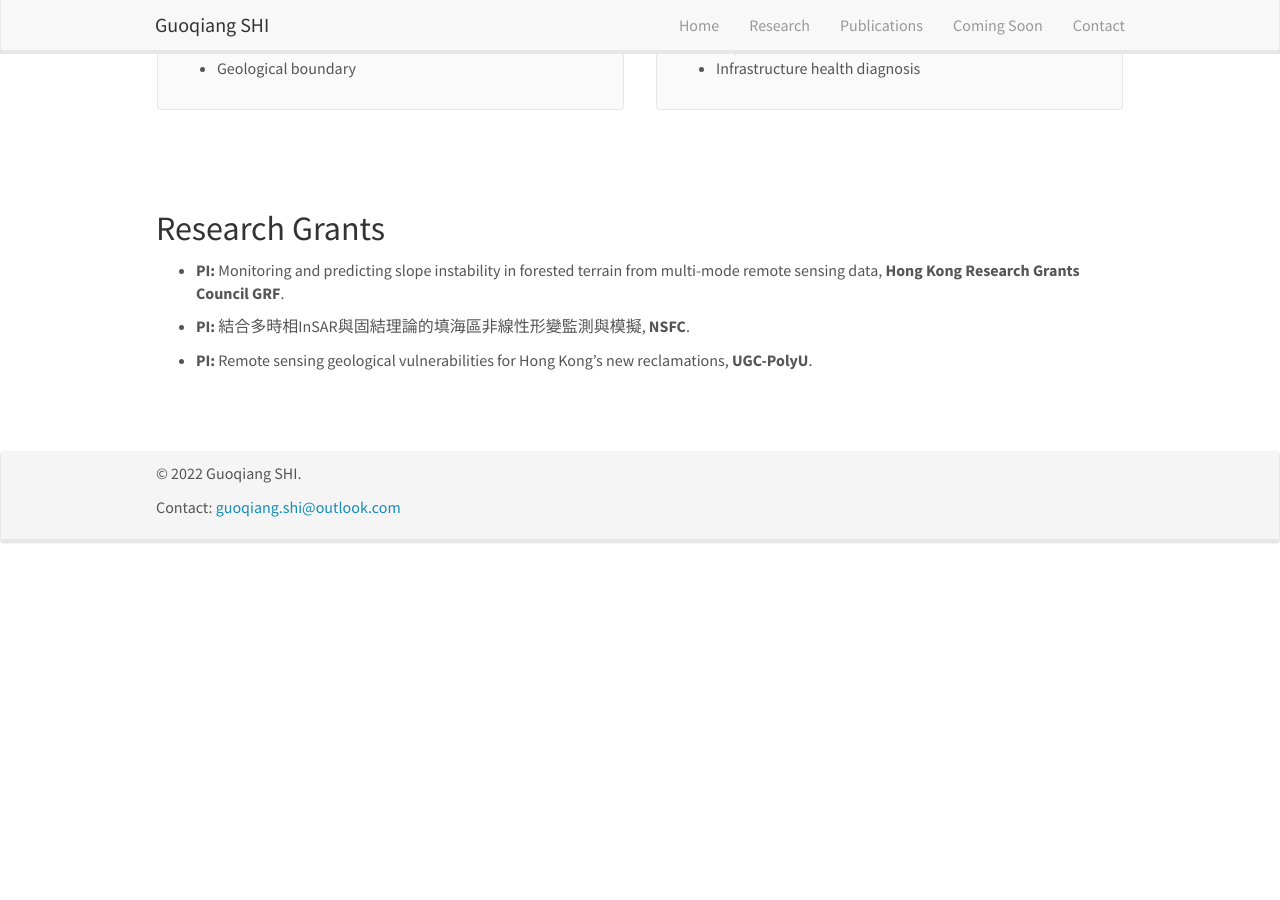
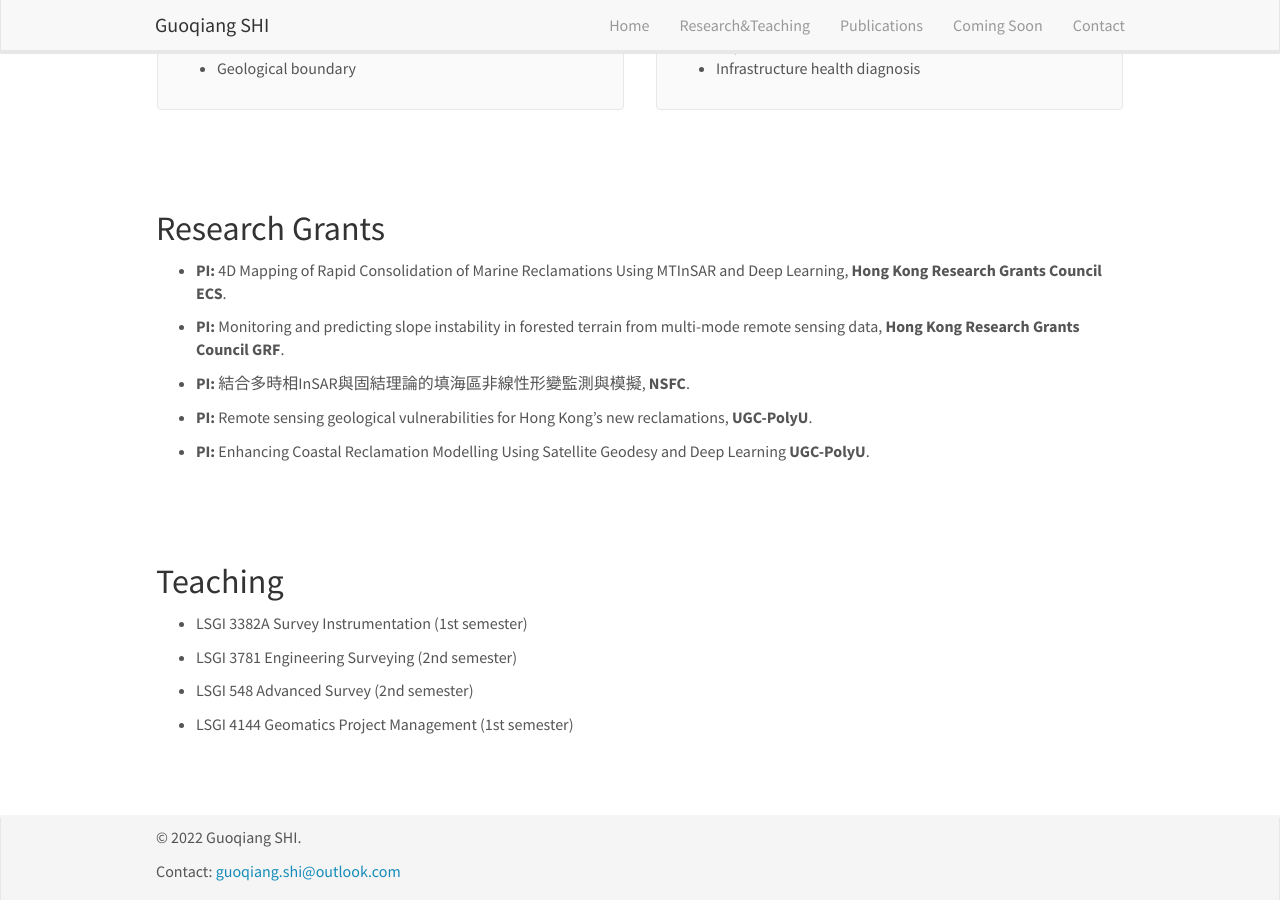
Before and after one commit to guoqiangshi/guoqiangshi.github.io, a Jekyll site: the page research.html, which Jekyll copies as it is, in a window 1280 px wide and 900 px high, scrolled down 881 px. Built offline with Jekyll 4.4.1, drawn with Linux system fonts in a browser that asks for light colours; nearby versions of some CDN libraries; library files that are not in the unit come from our copies; before the commit the page ends 1446 px from its top, so only the background shows below that; grey boxes are pictures that could not be loaded.

Commit message:
Update research.html

```diff
--- a/research.html
+++ b/research.html
@@ -44,7 +44,7 @@
 	<div class="collapse navbar-collapse" id="navbar-collapse-1">
 	  <ul class="nav navbar-nav navbar-right">
 		<li><a href="/">Home</a></li>
-		<li><a href="/research">Research</a></li>
+		<li><a href="/research">Research&Teaching</a></li>
 		<li><a href="/publications">Publications</a></li>
 		<li><a href="/comingsoon">Coming Soon</a></li>
 		<li><a href="/contact">Contact</a></li>
@@ -280,6 +280,9 @@
 <div class="largefont">
 
     <ul>
+		<li>
+			<p><strong>PI:</strong> 4D Mapping of Rapid Consolidation of Marine Reclamations Using MTInSAR and Deep Learning,  <strong>Hong Kong Research Grants Council ECS</strong>.</p>
+		</li>
       <li>
         <p><strong>PI:</strong> Monitoring and predicting slope instability in forested terrain from multi-mode remote sensing data, <strong>Hong Kong Research Grants Council GRF</strong>.</p>
       </li>
@@ -289,6 +292,46 @@
       <li>
         <p><strong>PI:</strong> Remote sensing geological vulnerabilities for Hong Kong’s new reclamations, <strong>UGC-PolyU</strong>.</p>
       </li>
+	  <li>
+		<p><strong>PI:</strong> Enhancing Coastal Reclamation Modelling Using Satellite Geodesy and Deep Learning <strong>UGC-PolyU</strong>.</p>
+      </li>
+
+	    <p><br /></p>
+	    <p><br /></p>
+    </ul>
+
+  </div>
+
+
+</div>
+
+
+      </div>
+    </div>
+
+
+
+<div class="container-fluid">
+      <div class="row">
+        <div id="gridid" class="col-sm-12">
+  <h2 id="teaching">Teaching</h2>
+
+<div class="largefont">
+
+    <ul>
+		<li>
+			<p> LSGI 3382A Survey Instrumentation (1st semester)</p>
+		</li>
+      <li>
+        <p>LSGI 3781 Engineering Surveying (2nd semester)</p>
+      </li>
+      <li>
+        <p>LSGI 548 Advanced Survey (2nd semester)</p>
+      </li>
+      <li>
+        <p>LSGI 4144 Geomatics Project Management (1st semester)</p>
+      </li>
+
 
 	    <p><br /></p>
 	    <p><br /></p>
```
